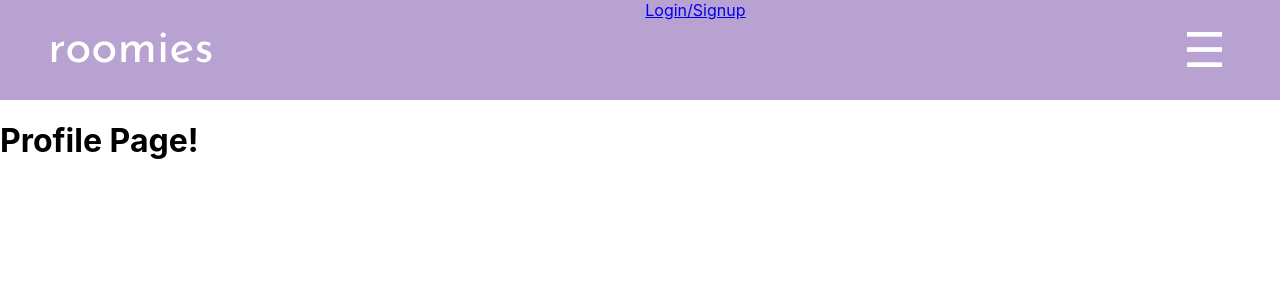
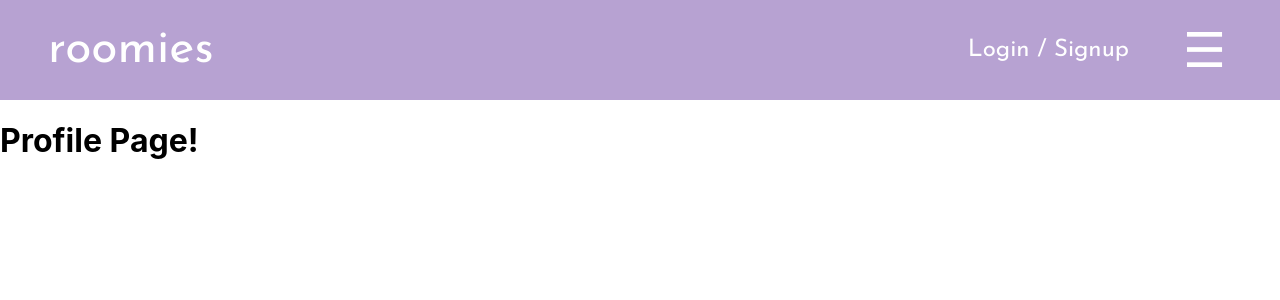
Before and after one commit to Chemplo/HackCanada, a React (Create React App) app in the folder roomies/: page /profile in a window 1280 px wide. Shown: the top 300 px of the page. Built offline with nearby package versions, Linux system fonts and the light colour scheme.

Commit message:
logout test

```diff
--- a/roomies/src/components/Header.css
+++ b/roomies/src/components/Header.css
@@ -5,6 +5,7 @@
     width: 100%;
     background-color: #B7A2D2;
     justify-content: space-between;
+    align-items: center;
 }
 
 .logo {
@@ -17,6 +18,30 @@
     font-family: "Josefin Sans", sans-serif;
     color: #FFFFFF;
     text-decoration: none;
+}
+
+.header-left {
+    position: relative;
+    display: flex;
+    align-items: center;
+    text-align: center;
+    justify-content: center;
+}
+
+.login-btn {
+    position: relative;
+    display: flex;
+    align-items: center;
+    text-align: center;
+    font-size: 24px;
+    font-family: "Josefin Sans", sans-serif;
+    font-weight: 400;
+    color: #FFFFFF;
+    text-decoration: none;
+}
+
+.login-btn:hover {
+    color: #C9BBDA;
 }
 
 .dropdown-btn {
@@ -33,7 +58,7 @@
 }
 
 .dropdown-btn:hover {
-    color: #d9caec;
+    color: #C9BBDA;
 }
 
 .dropdown-menu {
--- a/roomies/src/components/Header.js
+++ b/roomies/src/components/Header.js
@@ -1,22 +1,36 @@
 import './Header.css';
 import { useState } from 'react';
+import { useAuth } from "../components/AuthContext.js";
 import { Link } from "react-router-dom";
+import profileIcon from "../images/Generic avatar.png";
 
 function Header() {
     const [isOpen, setIsOpen] = useState(false);
+    const { user, logout } = useAuth(); // Get user state & logout function
 
     return (
         <>
         <div className="header">
             <Link className="logo" to="/">roomies</Link>
 
-            <Link className="login-btn" to="/login">
-                Login/Signup
-            </Link>
+            <div className="header-left">
+                {user ? (  // If user is logged in, show profile icon
+                    <div className="profile-container">
+                        <Link to="/profile">
+                            <img className="profile-icon" src={profileIcon} alt="Profile" />
+                        </Link>
+                        <button className="logout-btn" onClick={logout}>Logout</button>
+                    </div>
+                ) : (  // Otherwise, show login/signup buttons
+                    <Link className="login-btn" to="/login">
+                        Login / Signup
+                    </Link>
+                )}
 
-            <button className="dropdown-btn" onClick={() => setIsOpen(!isOpen)}>
-                ☰
-            </button>
+                <button className="dropdown-btn" onClick={() => setIsOpen(!isOpen)}>
+                    ☰
+                </button>
+            </div>
         </div>
         {isOpen && (
             <div className="dropdown-menu">
```
Also changed, not shown: roomies/src/images/Generic avatar.png (added).
